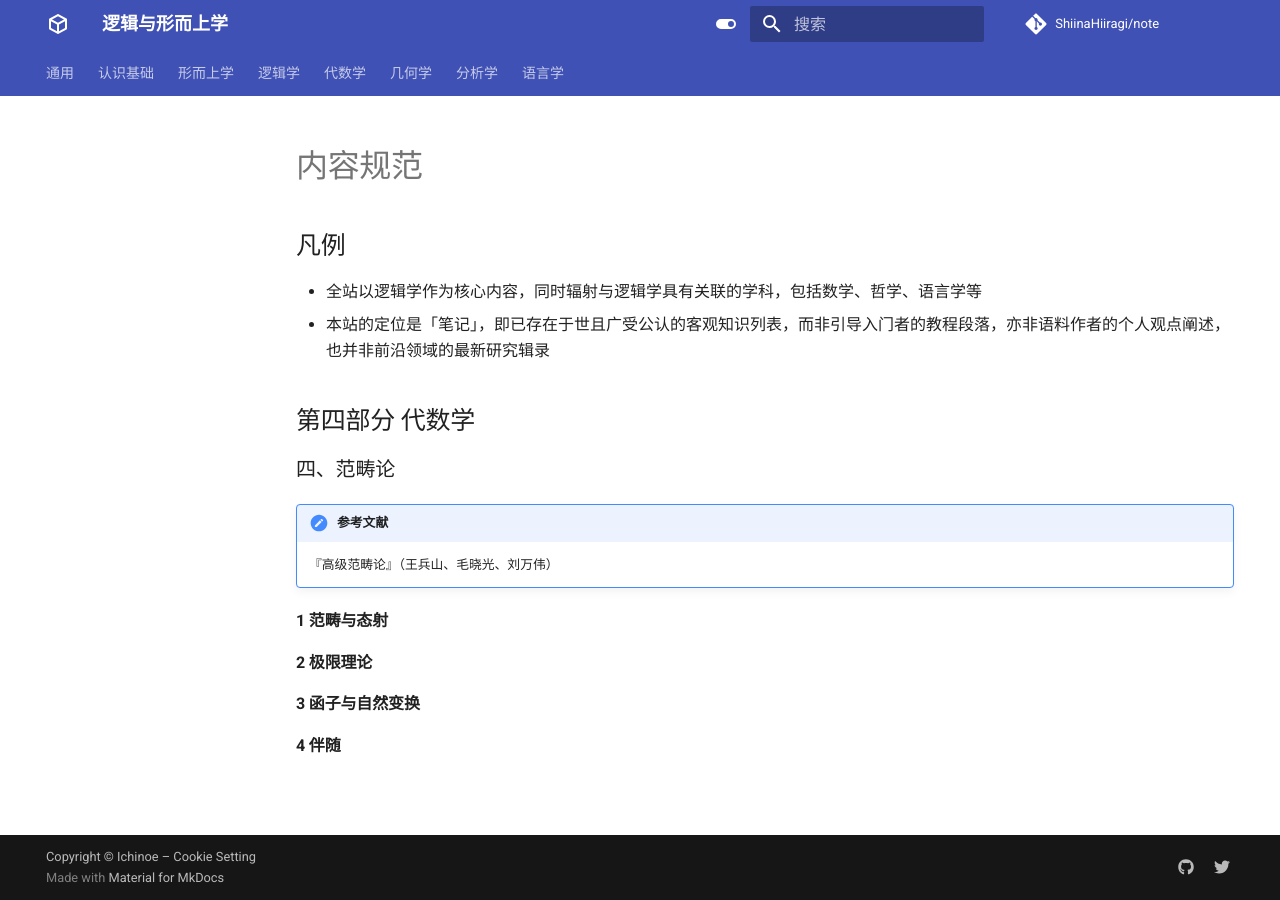
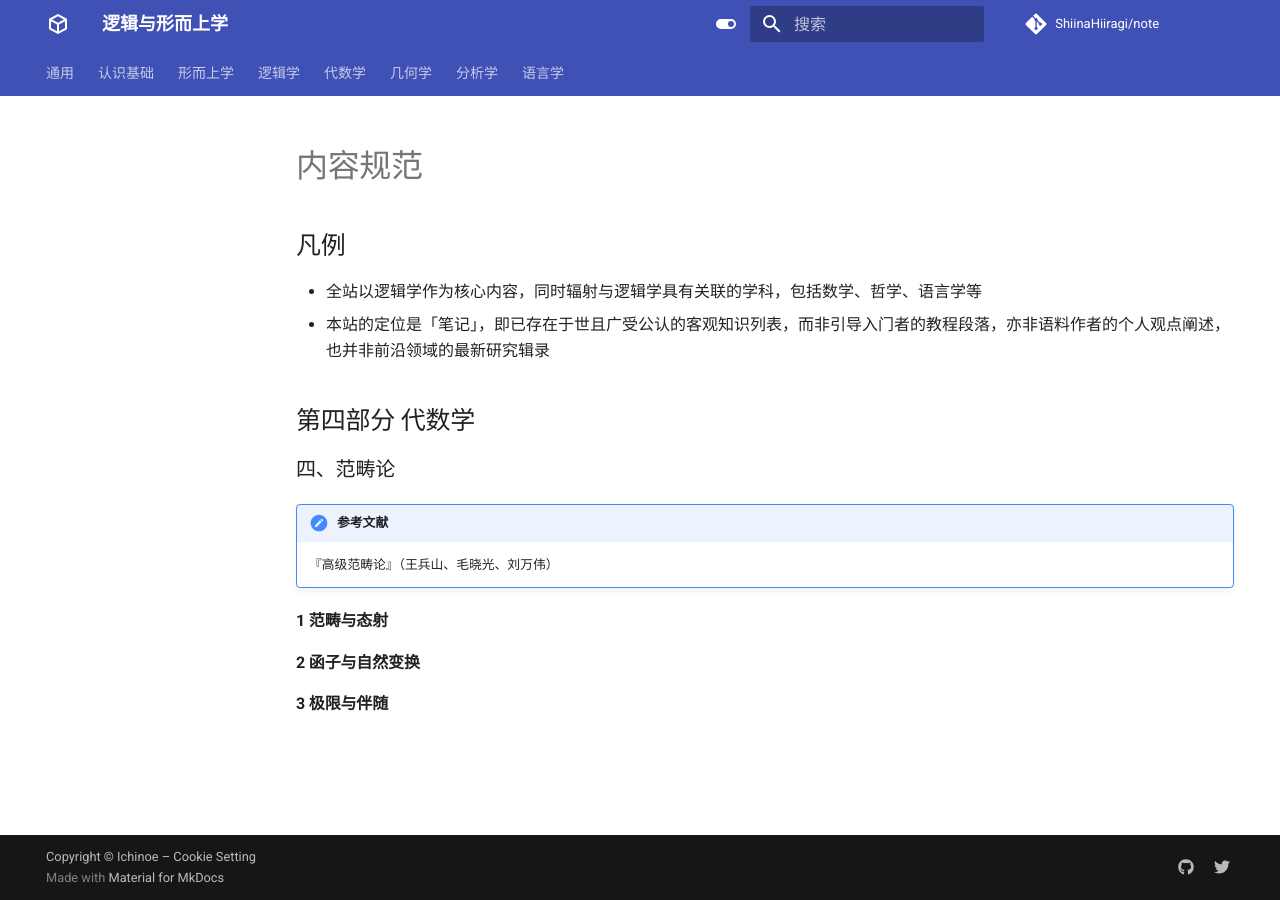
Before and after one commit to ShiinaHiiragi/note, an MkDocs documentation site: the page built from docs/intro/toc.md, in a window 1280 px wide. Built offline with MkDocs 1.6.1 and Material for MkDocs 9.7.7, drawn with Linux system fonts in a browser that asks for light colours; comment, search, counter and statistics services are not loaded.

Commit message:
add toc of cat

```diff
--- a/docs/intro/toc.md
+++ b/docs/intro/toc.md
@@ -12,8 +12,6 @@
 
 #### 1 范畴与态射
 
-#### 2 极限理论
+#### 2 函子与自然变换
 
-#### 3 函子与自然变换
-
-#### 4 伴随
+#### 3 极限与伴随
--- a/mkdocs.yml
+++ b/mkdocs.yml
@@ -182,6 +182,10 @@ nav:
       - 2 环论: alg/mod/ring.md
       - 3 域论: alg/mod/fld.md
       - 4 格论: alg/mod/ltt.md
+    - 三、近世代数:
+      - 1 范畴与态射: alg/cat/cat.md
+      - 2 函子与自然变换: alg/cat/func.md
+      - 3 极限与伴随: alg/cat/lim.md
   - 几何学:
     - 一、解析几何:
       - 1 线性空间与向量: geom/anly/lin.md
```
Also changed, not shown: docs/alg/cat/cat.md (added, +1 -0 lines), docs/alg/cat/func.md (added, +1 -0 lines), docs/intro/lim.md (added, +1 -0 lines).
